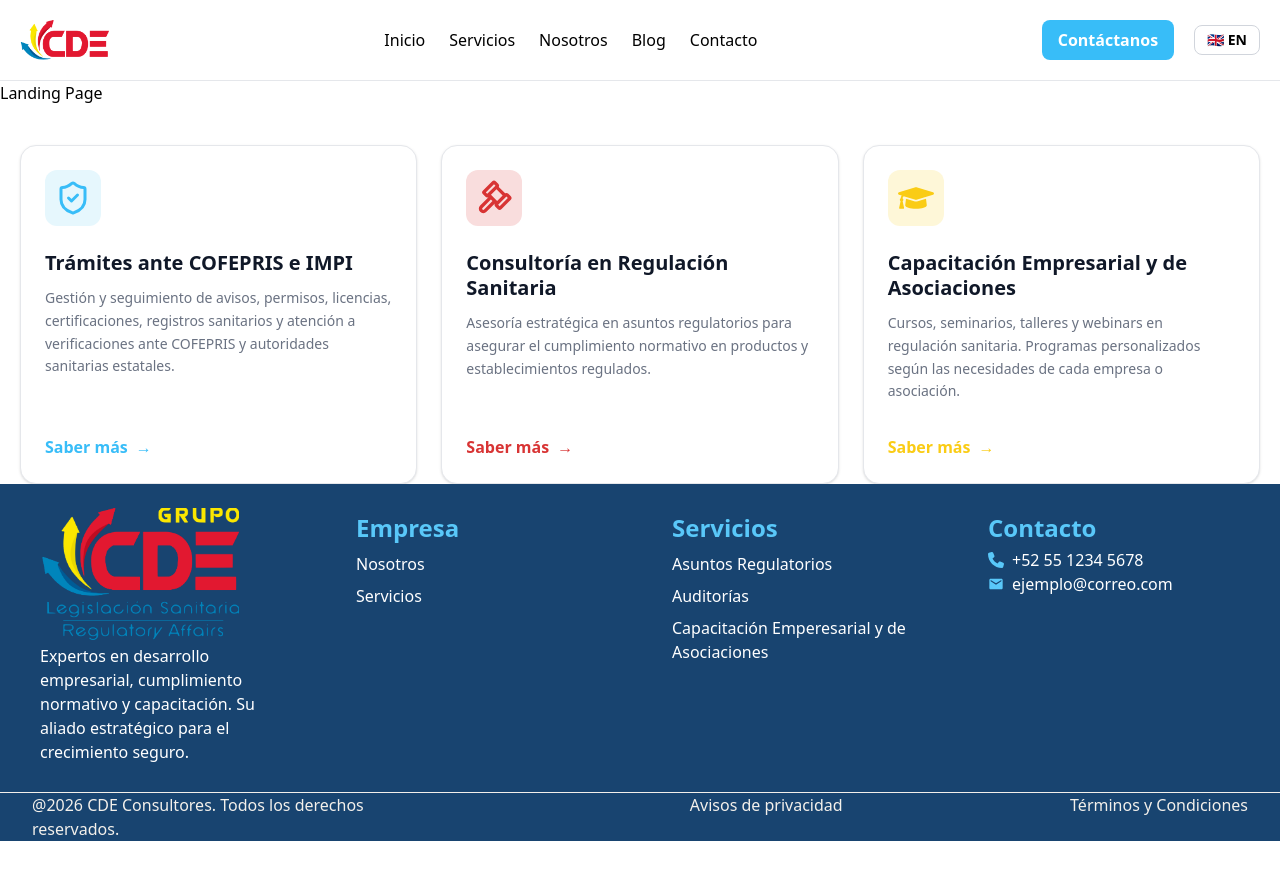
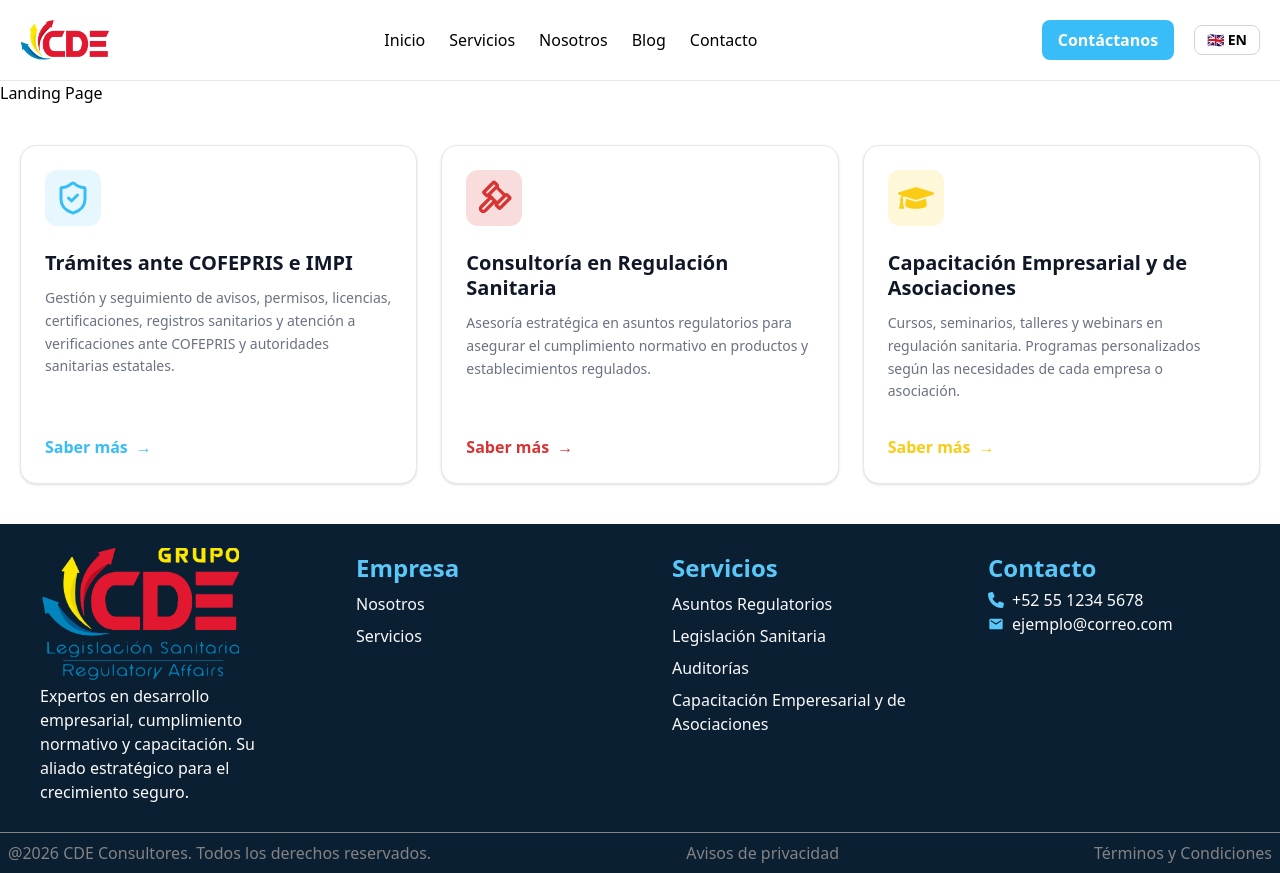
Before and after one commit to Yael-PM/CDE_Project, a React (Vite) app: page / in a window 1280 px wide. Before the commit the page ends 841 px from the top, so only its background shows below. Built offline with nearby package versions, Linux system fonts and the light colour scheme.

Commit message:
color changed, hover added, link to about-us adde

```diff
--- a/src/components/Footer.tsx
+++ b/src/components/Footer.tsx
@@ -8,10 +8,10 @@ import Logo from '../../public/CDE Grupo Legislación.png'
 
 const Footer = () => {
 
-    const { t, i18n} = useTranslation();
+    const { t} = useTranslation();
 
   return (
-    <footer className='bg-fourth-400 text-white'>
+    <footer className='bg-fourth-500 text-neutral-50 mt-10'>
         <div className='max-w-7xl px-10 py-6 mx-auto gap-16 grid grid-cols-4'>
 
             <div className='flex flex-col'>
@@ -23,16 +23,17 @@ const Footer = () => {
 
             <div className='flex flex-col'>
                 <p className='py-1 text-2xl text-tertiary-400 font-bold text-footer-widgets'> {t('footer.enterprise')} </p>
-                <p className='py-1'>{t('footer.about-us')}</p>
-                <p className='py-1'>{t('footer.services')}</p>
+                <p className='hover:text-fourth-200 py-1'><Link to={'/about-us'}>{t('footer.about-us')}</Link></p>
+                {}
+                <p className='hover:text-fourth-200 py-1'><Link to={'/'}>{t('footer.services')}</Link></p>
             </div>
 
             <div className='flex flex-col'>
                 <p className='py-1 text-2xl text-tertiary-400 font-bold text-footer-widgets'> {t('footer.services')} </p>
-                <p className='py-1'>{t('footer.regulatory-affairs')}</p>
-                {/* Por agregar 'Licencias y permisos'*/}
-                <p className='py-1'> {t('footer.auditories')} </p>
-                <p className='py-1'> {t('footer.capacitacion')} </p>
+                <p className='hover:text-fourth-200 py-1'>{t('footer.regulatory-affairs')}</p>
+                <p className='hover:text-fourth-200 py-1'>{t('footer.sanitary-legislation')}</p>
+                <p className='hover:text-fourth-200 py-1'> {t('footer.auditories')} </p>
+                <p className='hover:text-fourth-200 py-1'> {t('footer.capacitacion')} </p>
             </div>
 
             <div className='flex flex-col'>
@@ -43,8 +44,8 @@ const Footer = () => {
 
         </div>
 
-        <div className='max-w-7xl mx-auto px-8 grid grid-cols-3 text-neutral-500 border-t border-t-[1px] border-t-neutral-500'>
-            <p> {t('footer.rights')} </p>
+        <div className='max-w-7xl mx-auto p-2 flex justify-between text-dark-100 border-t border-t-[1px] border-t-dark-100'>
+            <p className='inline-block'> {t('footer.rights')} </p>
             <p className='justify-self-end'> {t('footer.privacy')} </p>
             <p className='justify-self-end'> {t('footer.terms')} </p>
         </div>
```
